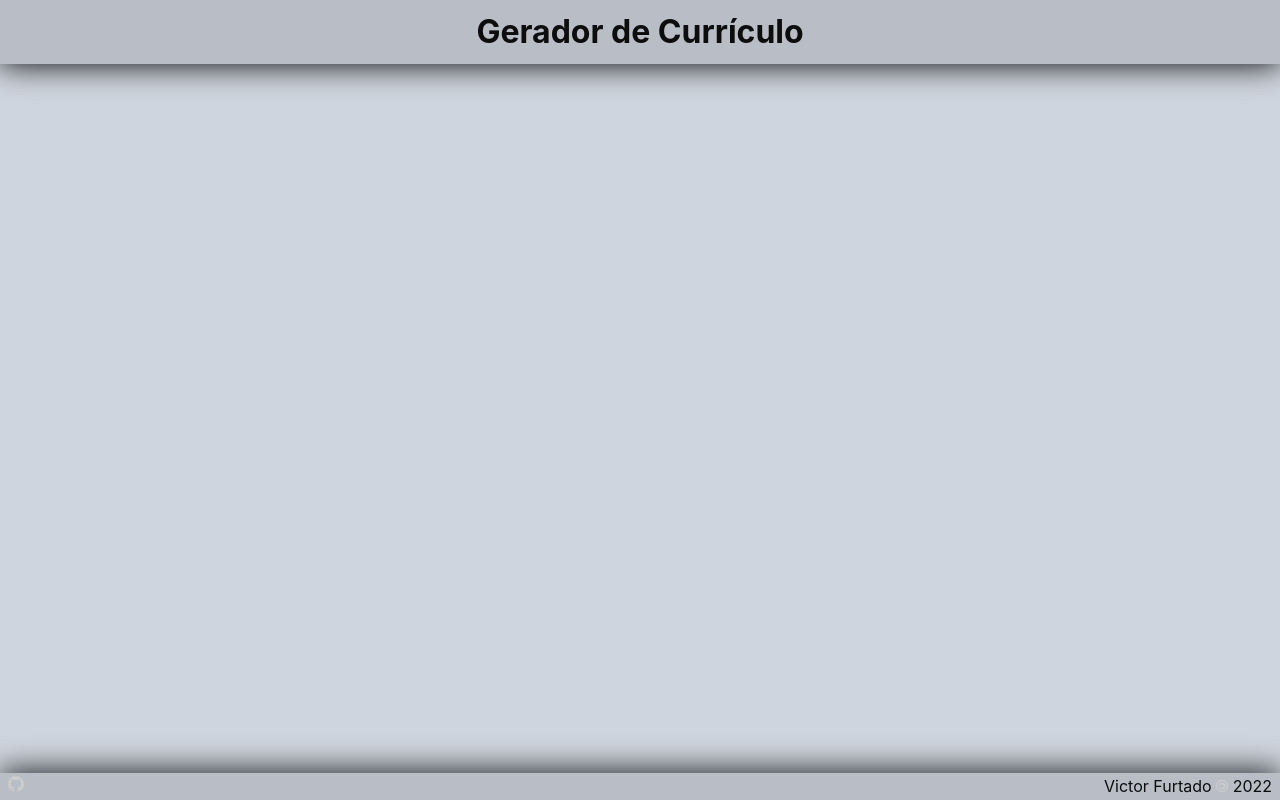
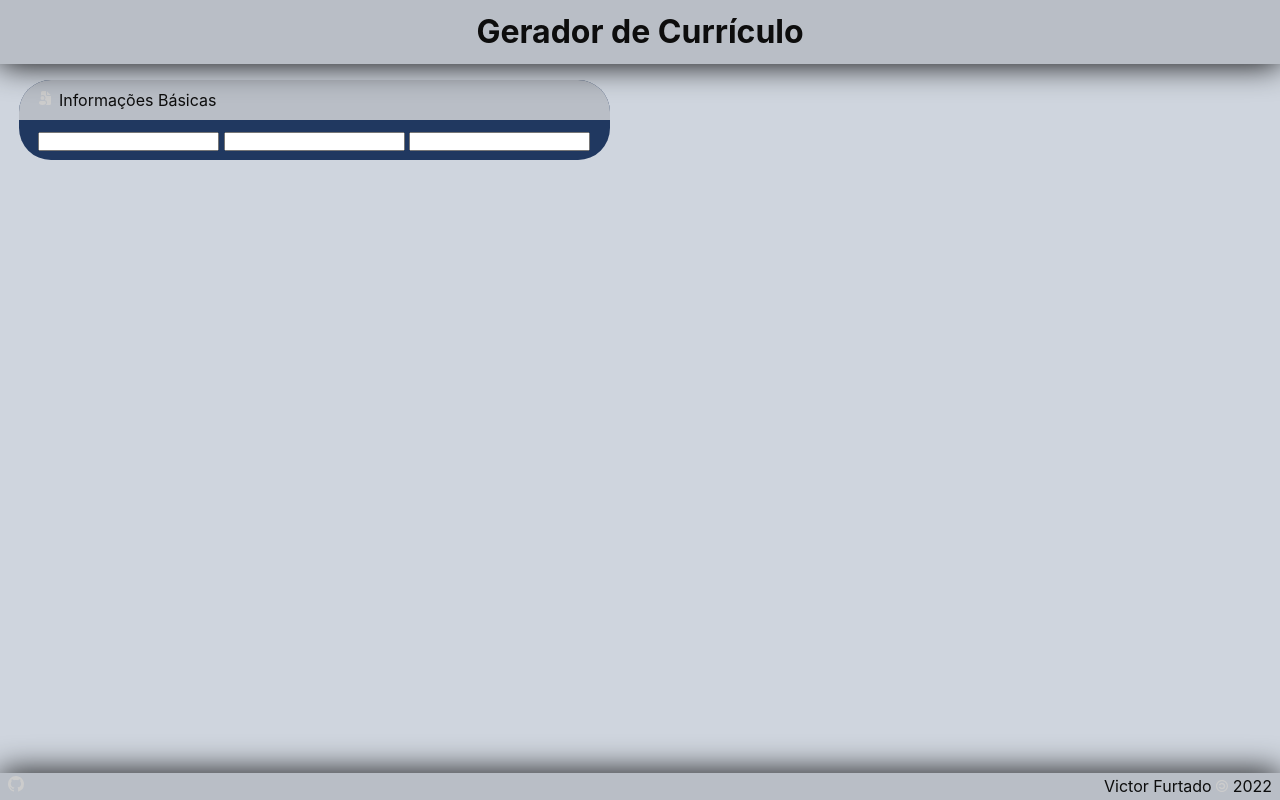
Before and after one commit to Victor-Furtado/GeradorCurriculo, a Svelte app: page / in a window 1280 px wide. Built offline with nearby package versions, Linux system fonts and the light colour scheme.

Commit message:
Card Component

```diff
--- a/src/App.svelte
+++ b/src/App.svelte
@@ -1,10 +1,21 @@
 <script lang="ts">
     import Header from "./lib/partials/Header.svelte";
     import Footer from "./lib/partials/Footer.svelte";
+
+    import Card from "./lib/components/Card.svelte";
+
+    import UserDocIcon from "./assets/userdoc.icon.svg";
+
+
 </script>
 
 <Header />
 <form class="form">
+    <Card title="Informações Básicas" icon={UserDocIcon}>
+        <input type="text" name="name" id="name">
+        <input type="email" name="email" id="email">
+        <input type="tel" name="telefone" id="telefone">
+    </Card>
 </form>
 <Footer />
 
--- /dev/null
+++ b/src/lib/components/Card.svelte
@@ -0,0 +1,36 @@
+<script lang="ts">
+    export let title: string;
+    export let icon: string | null = null;
+</script>
+
+<div class="card">
+    <div class="card-header">
+        {#if !!icon}
+            <img src={icon} alt={`${title} icon`}>
+        {/if}
+        {title}
+    </div>
+    <p class="card-body">
+        <slot />
+    </p>
+</div>
+
+<style>
+    .card {
+        min-width: 300;
+        height: fit-content;
+        border-radius: 2rem;
+        /* padding: .5rem .8rem; */
+        background-color: var(--color-surface-3);
+    }
+
+    .card-header {
+        border-radius: 2rem 2rem 0 0;
+        padding: 0.5rem 1.2rem;
+        background-color: var(--color-surface-1);
+    }
+
+    .card-body {
+        padding: 0.5rem 1.2rem;
+    }
+</style>
```
Also changed, not shown: src/assets/userdoc.icon.svg (added), 1 other file (tests, documents, lock files or other folders).
